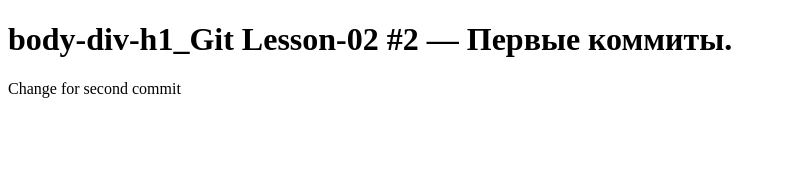
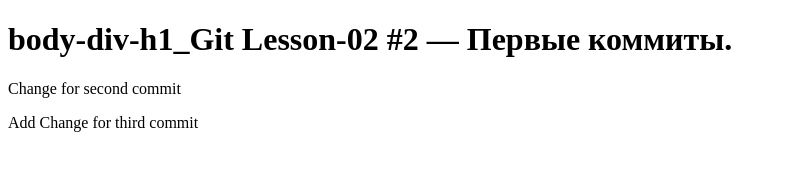
Before and after one commit to JecGH/loftblog, a plain HTML site: page index.html in a window 1280 px wide. Shown: the whole page, without its empty margins (0-786 px from the left). Drawn offline with Linux system fonts and the light colour scheme.

Commit message:
Thrid Commit form Jec

```diff
--- a/index.html
+++ b/index.html
@@ -12,6 +12,7 @@
   <div>
 	<h1>body-div-h1_Git Lesson-02  #2 — Первые коммиты.</h1>
 	<p>Change for second commit</p>
+	<p>Add Change for third commit</p>
   </div>
 
 </body>
```
